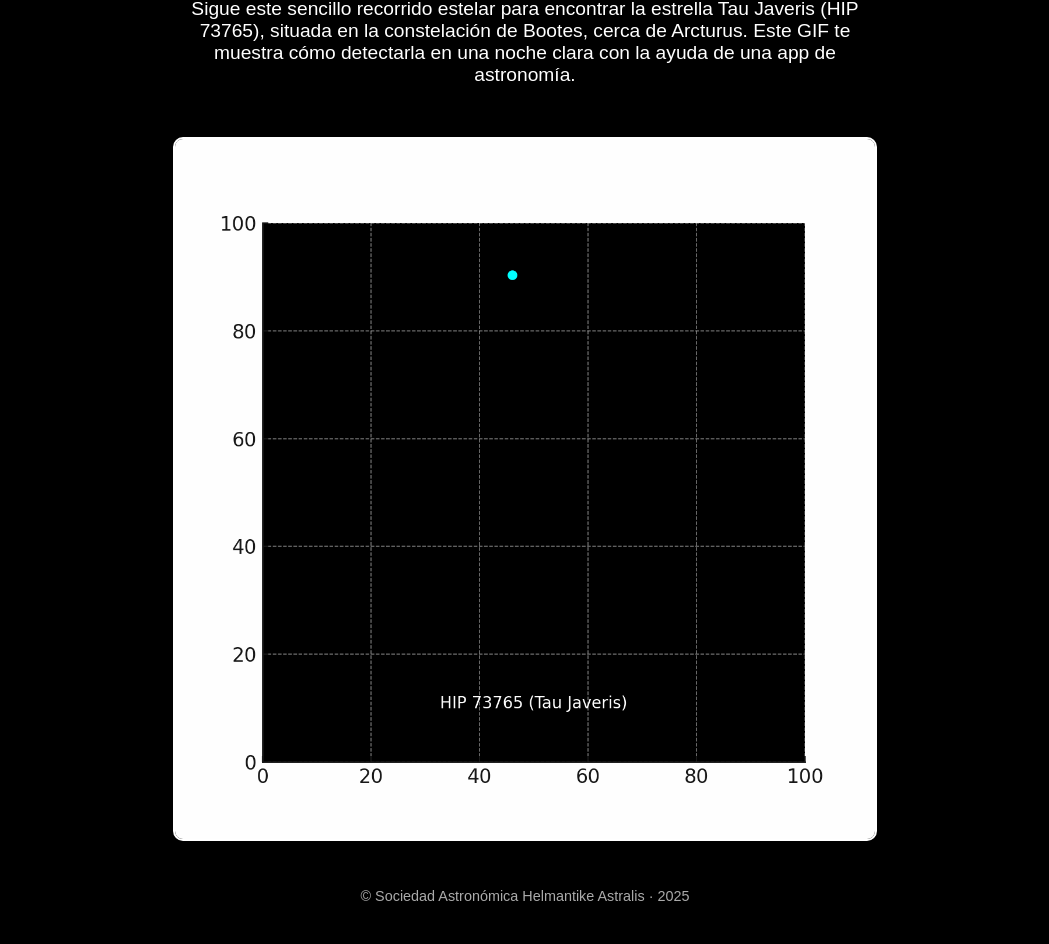
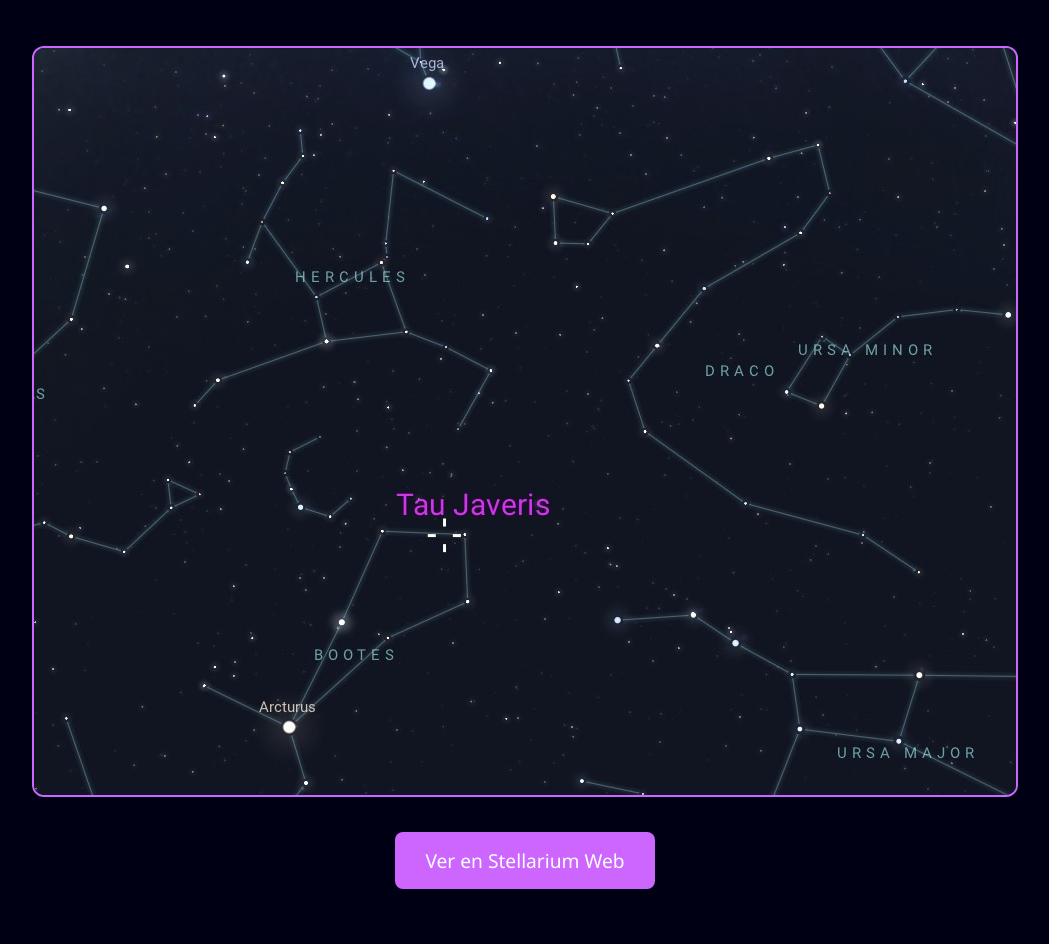
Before and after one commit to Nistel25/Tau-Javieris, a plain HTML site: page index.html in a window 1280 px wide. Shown: the part 141-1085 px from the top of the page, without its empty margins (115-1164 px from the left). Drawn offline with Linux system fonts and the light colour scheme.

Commit message:
Add files via upload

```diff
--- a/index.html
+++ b/index.html
@@ -3,46 +3,45 @@
 <html lang="es">
 <head>
   <meta charset="UTF-8">
-    <title>Tau Javeris - Localización Estelar</title>
+  <title>Tau Javeris</title>
   <style>
     body {
-            background-color: #000;
-            color: #fff;
-            font-family: Arial, sans-serif;
+      background-color: #000014;
+      color: white;
+      font-family: 'Segoe UI', sans-serif;
       text-align: center;
-            padding: 2em;
+      padding: 40px;
     }
     h1 {
       font-size: 2.5em;
-            color: #ffd700;
-        }
-        p {
-            font-size: 1.2em;
-            margin: 1em auto;
-            max-width: 700px;
+      color: #cc66ff;
     }
     img {
-            width: 90%;
-            max-width: 700px;
-            margin-top: 2em;
-            border: 2px solid #fff;
-            border-radius: 10px;
+      max-width: 100%;
+      height: auto;
+      border: 2px solid #cc66ff;
+      border-radius: 12px;
+      margin: 30px 0;
     }
-        footer {
-            margin-top: 3em;
-            font-size: 0.9em;
-            color: #aaa;
+    .button {
+      display: inline-block;
+      padding: 15px 30px;
+      background-color: #cc66ff;
+      color: white;
+      text-decoration: none;
+      font-size: 1.2em;
+      border-radius: 8px;
+      transition: background-color 0.3s;
+    }
+    .button:hover {
+      background-color: #a04bcc;
     }
   </style>
 </head>
 <body>
-    <h1>Cómo localizar Tau Javeris</h1>
-    <p>
-        Sigue este sencillo recorrido estelar para encontrar la estrella Tau Javeris (HIP 73765),
-        situada en la constelación de Bootes, cerca de Arcturus. Este GIF te muestra cómo detectarla
-        en una noche clara con la ayuda de una app de astronomía.
-    </p>
-    <img src="tau_javeris_search.gif" alt="Localización de Tau Javeris">
-    <footer>© Sociedad Astronómica Helmantike Astralis · 2025</footer>
+  <h1>✦ Tau Javeris ✦</h1>
+  <img src="Tau Javeris247.jpg" alt="Imagen de la estrella Tau Javeris">
+  <br>
+  <a class="button" href="https://stellarium-web.org/skysource/HIP73765" target="_blank">Ver en Stellarium Web</a>
 </body>
 </html>
```
Also changed, not shown: Tau Javeris247.jpg (added). Lines whose indentation alone changed are shown as unchanged.
